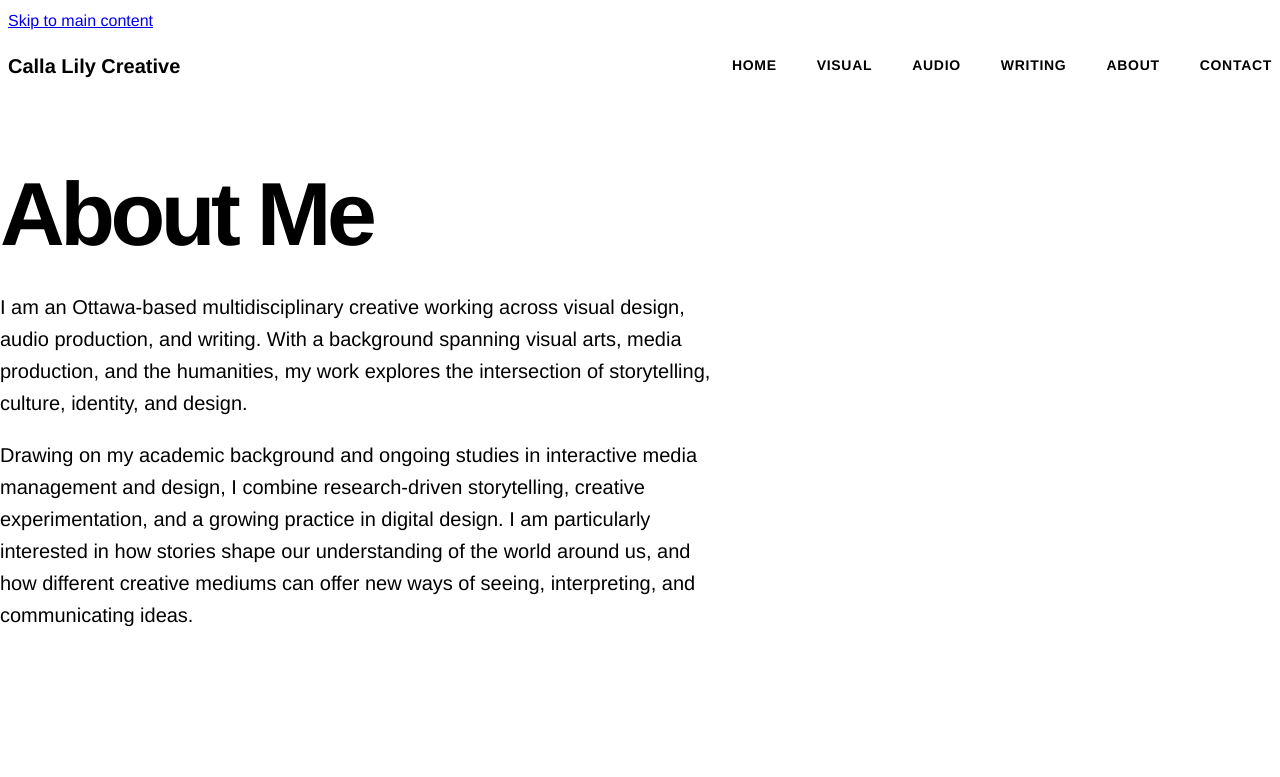
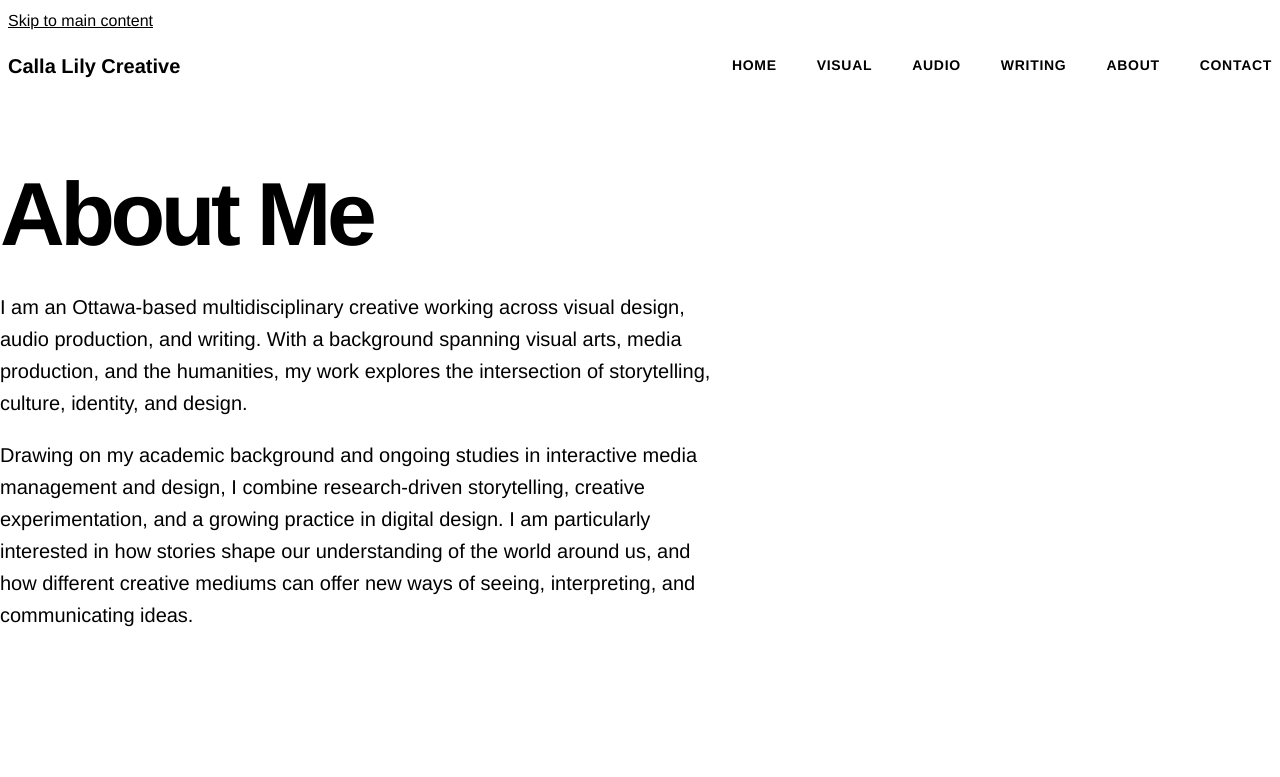
Before and after one commit to callalilyb/Callalilycreative, a plain HTML site: page about.html in a window 1280 px wide. Shown: the top 777 px of the page. Drawn offline with Linux system fonts and the light colour scheme.

Commit message:
accent colour code changed in root to be more compatible with dark mode and light mode

```diff
--- a/css/styles.css
+++ b/css/styles.css
@@ -17,7 +17,7 @@ body {
 
 /* W11: replacing old root section with a new custom-property system */
 :root {
-   --color-accent: FF0000;
+   --color-accent: C00000;
    --color-border: #CCCCCC;
    /* spacing scale */
    --space-xs: 0.75rem;
@@ -462,3 +462,17 @@ margin-bottom: var(--space-md);
     --color-border: #777777;
   }
 }
+
+/* Week 11 css. changing the link colours using custom properties.  */
+
+a {
+  color: var(--color-accent);
+}
+
+a:visited {
+  color: var(--color-accent);
+}
+
+a:hover {
+  text-decoration: underline;
+}
```
Also changed, not shown: 1 other file.
